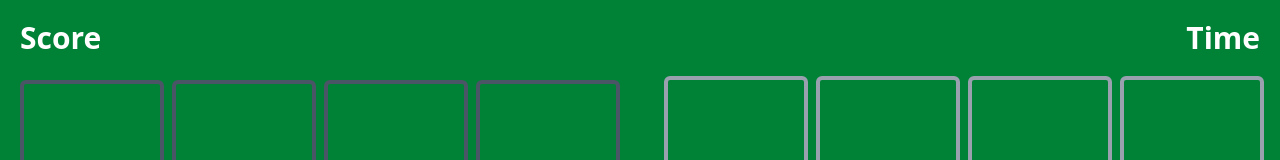
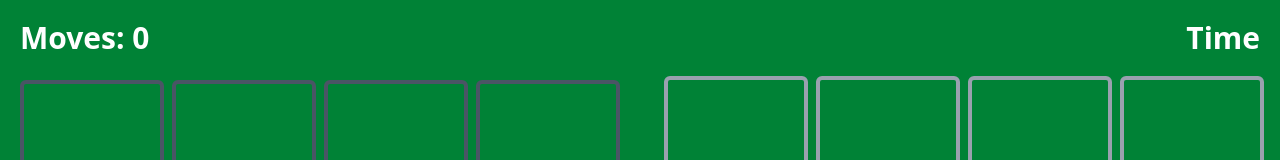
Before and after one commit to DanielMarques1404/freecell, a React (Vite) app in the folder freecell/: page / in a window 1280 px wide. Shown: the top 160 px of the page. Built offline with nearby package versions, Linux system fonts and the light colour scheme.

Commit message:
Implementando contador de movimentos

```diff
--- a/freecell/src/features/cards/components/InfoPanel.tsx
+++ b/freecell/src/features/cards/components/InfoPanel.tsx
@@ -1,7 +1,11 @@
+import { useGame } from "../../../app/context/GameContext";
+
 export const InfoPanel = () => {
+    const { game } = useGame();
+
     return (
         <div className="flex items-center justify-between text-3xl text-white font-bold p-1">
-            <span>Score</span>
+            <span>{`Moves: ${game.getMovesCounter()}`}</span>
             <span>Time</span>
         </div>
     );
--- a/freecell/src/features/game/domain/freecellGame.ts
+++ b/freecell/src/features/game/domain/freecellGame.ts
@@ -18,12 +18,14 @@ export class FreeCellGame {
   private _piles: Container[];
   private _columns: Container[];
   private _deck: Deck;
+  private _moveCounter: number;
 
   constructor() {
     this._guards = [];
     this._piles = [];
     this._columns = [];
     this._deck = new Deck(true);
+    this._moveCounter = 0
 
     for (let g = 0; g < 4; g++) {
       this._guards.push(new GuardContainer());
@@ -93,6 +95,7 @@ export class FreeCellGame {
       const popedCard = this.getColumns()[origin.index].pop();
       if (popedCard) this.getGuards()[destination.index].add(popedCard);
 
+      this._moveCounter++;
       return true;
     }
 
@@ -106,6 +109,7 @@ export class FreeCellGame {
       const popedCard = this.getColumns()[origin.index].pop();
       if (popedCard) this.getPiles()[destination.index].add(popedCard);
 
+      this._moveCounter++
       return true;
     }
 
@@ -119,6 +123,7 @@ export class FreeCellGame {
       const popedCard = this.getColumns()[origin.index].pop();
       if (popedCard) this.getColumns()[destination.index].add(popedCard);
 
+      this._moveCounter++
       return true;
     }
 
@@ -132,6 +137,7 @@ export class FreeCellGame {
       const popedCard = this.getGuards()[origin.index].pop();
       if (popedCard) this.getColumns()[destination.index].add(popedCard);
 
+      this._moveCounter++
       return true;
     }
 
@@ -145,10 +151,11 @@ export class FreeCellGame {
       const popedCard = this.getGuards()[origin.index].pop();
       if (popedCard) this.getPiles()[destination.index].add(popedCard);
 
+      this._moveCounter++
       return true;
     }
 
-    return true;
+    return false;
   }
 
   // save(): Memento {
@@ -179,12 +186,17 @@ export class FreeCellGame {
     return this._columns;
   }
 
+  getMovesCounter() {
+    return this._moveCounter;
+  }
+
   copy(): FreeCellGame {
     const copiedGame = Object.create(FreeCellGame.prototype);
     copiedGame._deck = this._deck;
     copiedGame._guards = [...this._guards];
     copiedGame._piles = [...this._piles]; //this._piles.map((pile) => [...pile]);
     copiedGame._columns = [...this._columns]; // this._columns.map((column) => [...column]);
+    copiedGame._moveCounter = this._moveCounter;
     console.log(copiedGame);
     return copiedGame;
   }
```
